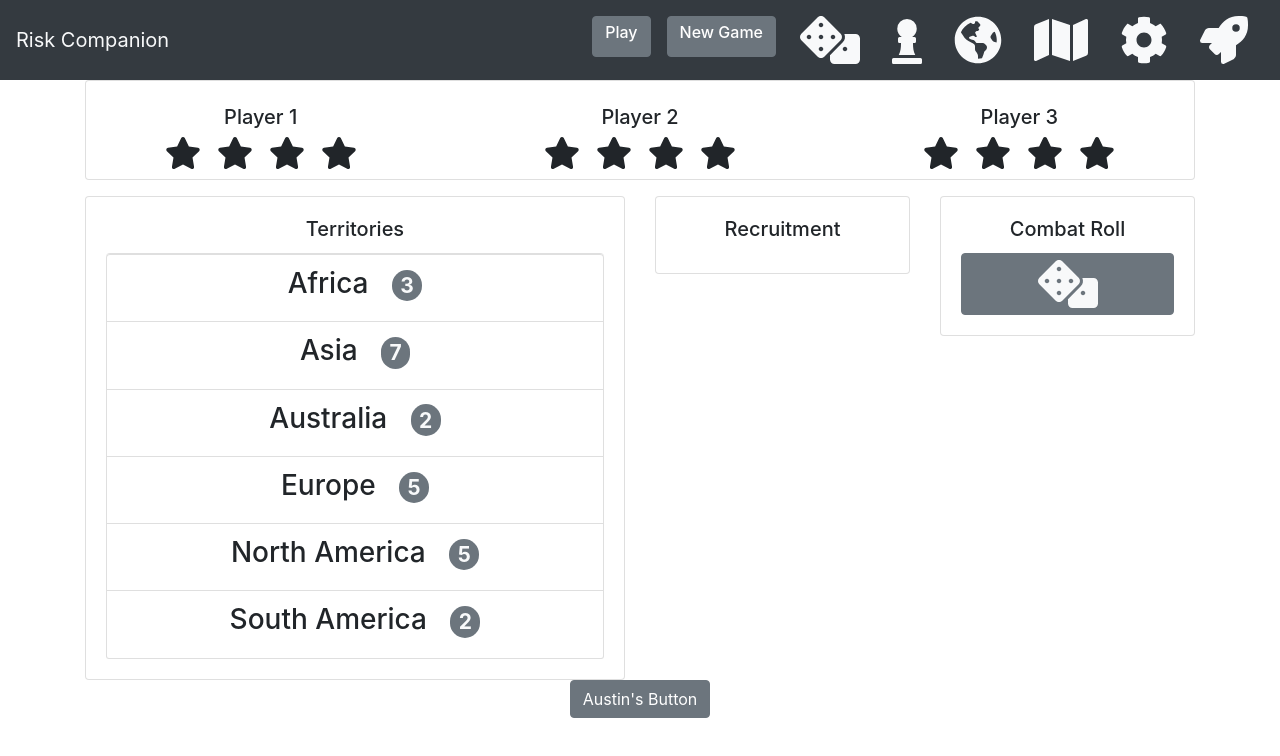
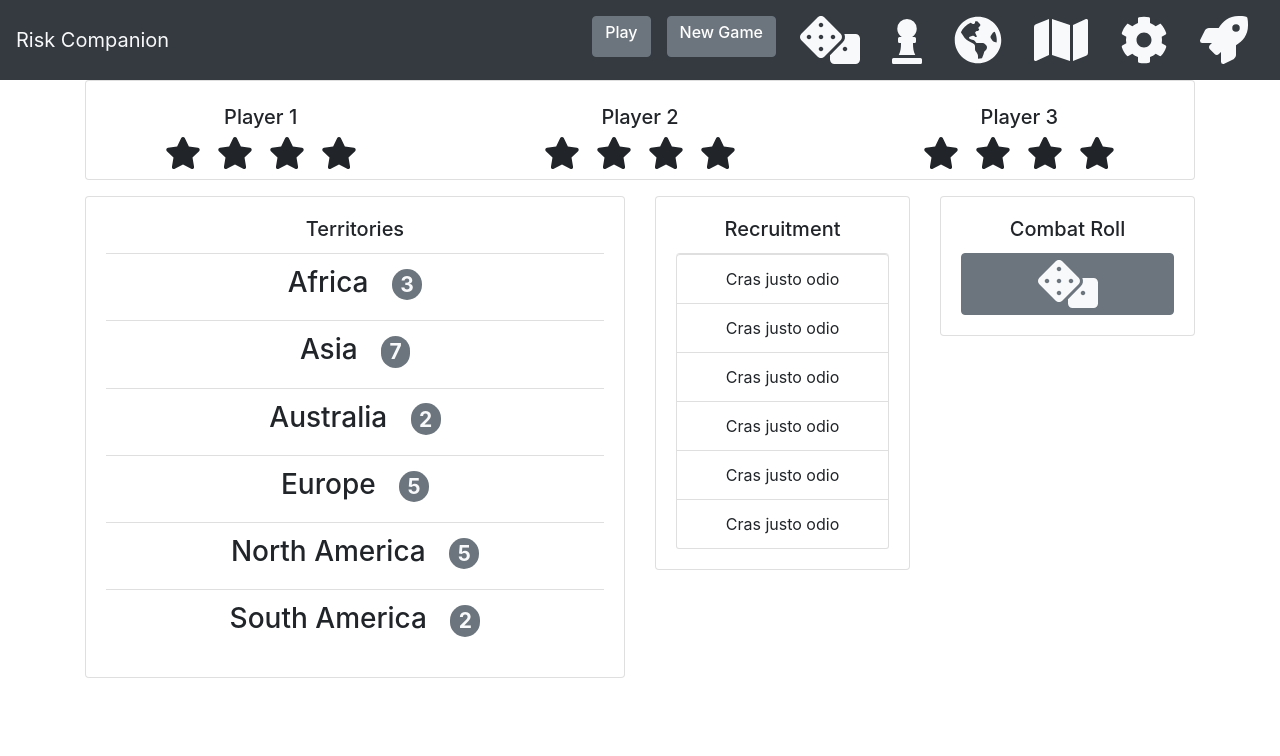
Before and after one commit to dreesehudson/risk-player-aid, a React (Create React App) app: page /game in a window 1280 px wide. Shown: the top 756 px of the page. Built offline with nearby package versions, Linux system fonts and the light colour scheme.

Commit message:
remove austin button, add list group for recruitment make list groups flush

```diff
--- a/src/App.js
+++ b/src/App.js
@@ -24,7 +24,7 @@ function App() {
           </Route> */}
         </Switch>
 
-        <Footer />
+        <Footer/>
       </Router>
     </div>
   );
--- a/src/Components/Footer.js
+++ b/src/Components/Footer.js
@@ -4,8 +4,8 @@ import { Button } from 'reactstrap';
 const Footer = () => {
 
     return (
-
-<Button>Austin's Button</Button>
+        <>
+        </>
     )
 }
 
--- a/src/Components/PlayerDashboard.js
+++ b/src/Components/PlayerDashboard.js
@@ -4,19 +4,19 @@ import { faBan, faDice } from '@fortawesome/free-solid-svg-icons'
 import { Card, Button, CardTitle, Row, Col, Modal, ModalHeader, ModalBody, ModalFooter, Input, Label, Container, ListGroup, ListGroupItem } from 'reactstrap';
 import { faFortAwesomeAlt } from '@fortawesome/free-brands-svg-icons'
 import RedStarTracker from './RedStarTracker'
+import Recruitment from './Recruitment'
 import { territories } from '../utilities/territories'
 import Select from "react-select";
 
 const Body = (props) => {
-    const [battleground, setBattleground] = useState(false);
-    const [attackingFrom, setAttackingFrom] = useState(false);
-    const { className } = props;
+    const [battleground, setBattleground] = useState('');
+    const [attackingFrom, setAttackingFrom] = useState('');
     const [modal, setModal] = useState(false);
     {/* players will need to be moved to a useContext helper that is populated from Austin's new game modal */ }
     const [players, setPlayers] = useState([{ name: "Player 1" }, { name: "Player 2" }, { name: 'Player 3' }]);
+    const [states, setStates] = useState([])
+    const { className } = props;
     const toggle = () => setModal(!modal);
-
-    const [states, setStates] = useState([])
 
     //map through each continent within the territories JSON
     //return array of territories objects
@@ -38,10 +38,10 @@ const Body = (props) => {
             </Card>
             <Row className="mt-3">
                 <Col sm="6">
-                    {/* Recruitment Pane */}
+                    {/* Territory Pane */}
                     <Card body>
                         <CardTitle tag="h5">Territories</CardTitle>
-                        <ListGroup>
+                        <ListGroup className='list-group-flush'>
                             {
                                 territories.map((item, idx) => {
                                     return (
@@ -56,11 +56,9 @@ const Body = (props) => {
                 <Col sm="6">
                     <Row>
                         <Col>
-                            <Card body>
-                                {/* Recruit Panel */}
-                                <CardTitle tag="h5">Recruitment</CardTitle>
-
-                            </Card>
+                            <Recruitment
+                                players={players}
+                            />
                         </Col>
                         <Col>
                             <Card body>
--- /dev/null
+++ b/src/Components/Recruitment.js
@@ -0,0 +1,28 @@
+import React, { useState } from 'react'
+import { FontAwesomeIcon } from '@fortawesome/react-fontawesome'
+import { faBan, faDice } from '@fortawesome/free-solid-svg-icons'
+import { Card, CardTitle, ListGroup, ListGroupItem } from 'reactstrap';
+import { faFortAwesomeAlt } from '@fortawesome/free-brands-svg-icons'
+import { territories } from '../utilities/territories'
+
+function Recruitment(props) {
+    return (
+        <>
+            <Card body>
+                {/* Recruit Panel */}
+                <CardTitle tag="h5">Recruitment</CardTitle>
+                <ListGroup class="list-group list-group-flush">
+                    <ListGroupItem class="list-group-item">Cras justo odio</ListGroupItem>
+                    <ListGroupItem class="list-group-item">Cras justo odio</ListGroupItem>
+                    <ListGroupItem class="list-group-item">Cras justo odio</ListGroupItem>
+                    <ListGroupItem class="list-group-item">Cras justo odio</ListGroupItem>
+                    <ListGroupItem class="list-group-item">Cras justo odio</ListGroupItem>
+                    <ListGroupItem class="list-group-item">Cras justo odio</ListGroupItem>
+
+                </ListGroup>
+            </Card>
+        </>
+    )
+}
+
+export default Recruitment
```
Also changed, not shown: 1 other file (tests, documents, lock files or other folders).
